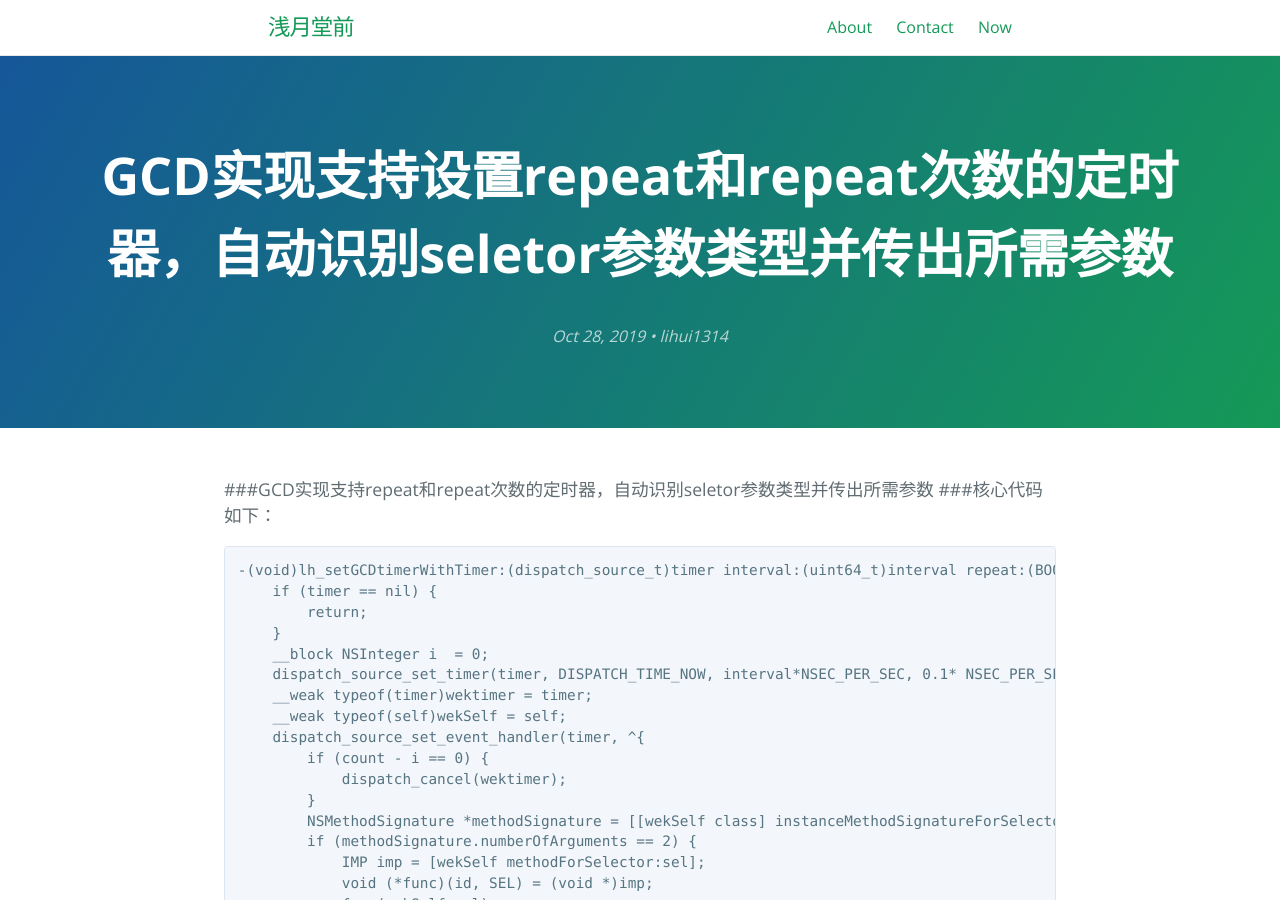
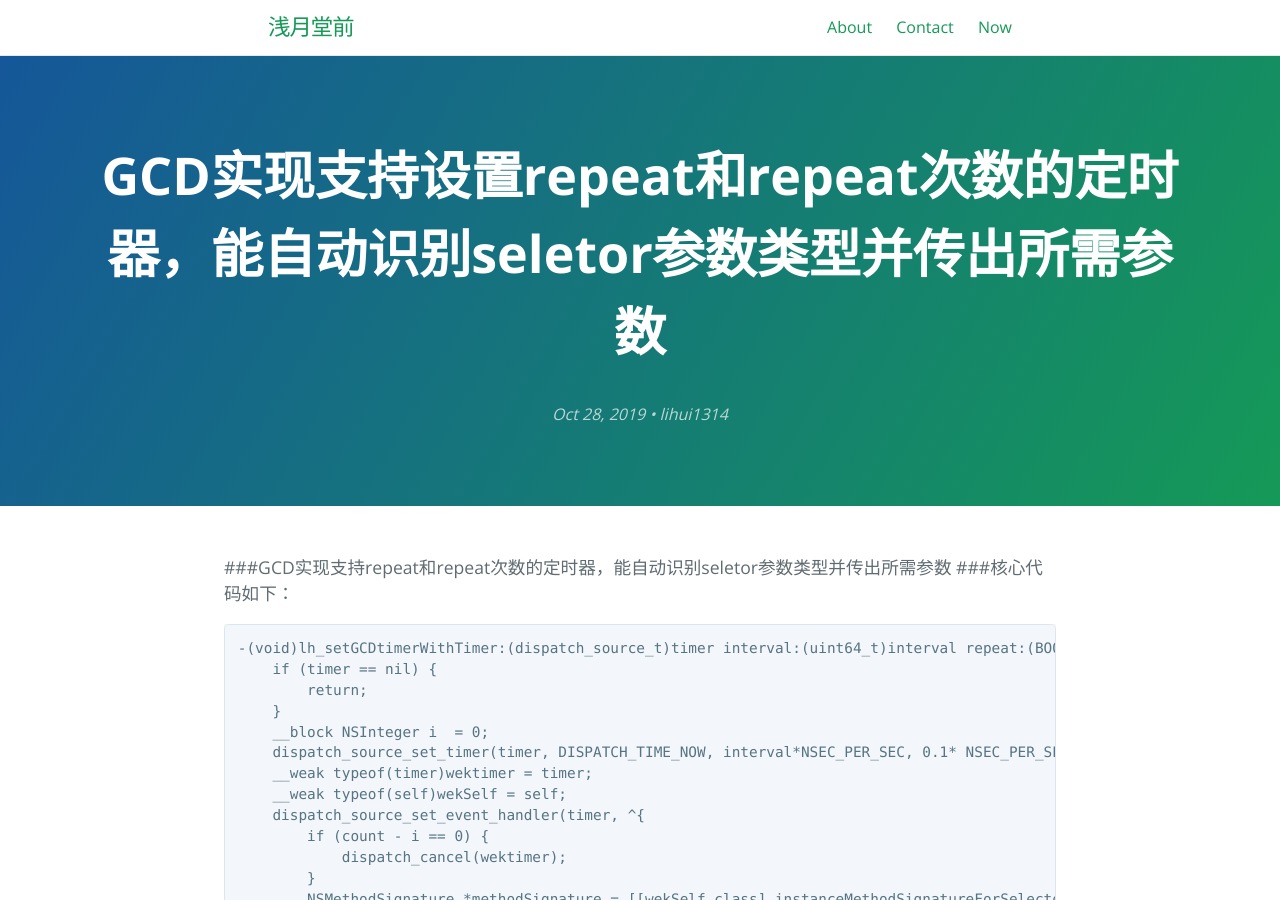
Before and after one commit to lihui1314/lihui1314.github.io, a Jekyll site: the page built from _posts/2019-10-28-GCD实现支持repeat、repeatCount的定时器，自动识别seletor类型并传出所需参数.md, in a window 1280 px wide and 900 px high. Built offline with Jekyll 4.4.1, drawn with Linux system fonts in a browser that asks for light colours.

Commit message:
no message

````diff
--- a/_posts/2019-10-28-GCD实现支持repeat、repeatCount的定时器，自动识别seletor类型并传出所需参数.md
+++ b/_posts/2019-10-28-GCD实现支持repeat、repeatCount的定时器，自动识别seletor类型并传出所需参数.md
@@ -1,9 +1,9 @@
 ---
 layout: post
-title: "GCD实现支持设置repeat和repeat次数的定时器，自动识别seletor参数类型并传出所需参数"
-excerpt: "GCD实现支持设置repeat和repeat次数的定时器，自动识别seletor参数类型并传出所需参数"
+title: "GCD实现支持设置repeat和repeat次数的定时器，能自动识别seletor参数类型并传出所需参数"
+excerpt: "GCD实现支持设置repeat和repeat次数的定时器，能自动识别seletor参数类型并传出所需参数"
 ---
-###GCD实现支持repeat和repeat次数的定时器，自动识别seletor参数类型并传出所需参数
+###GCD实现支持repeat和repeat次数的定时器，能自动识别seletor参数类型并传出所需参数
 ###核心代码如下：
 
 ```
````
